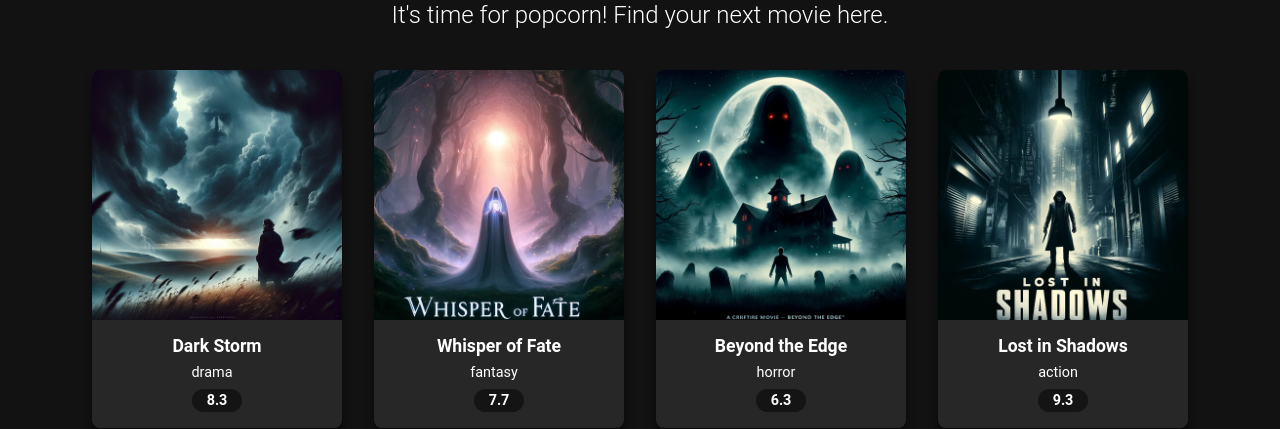
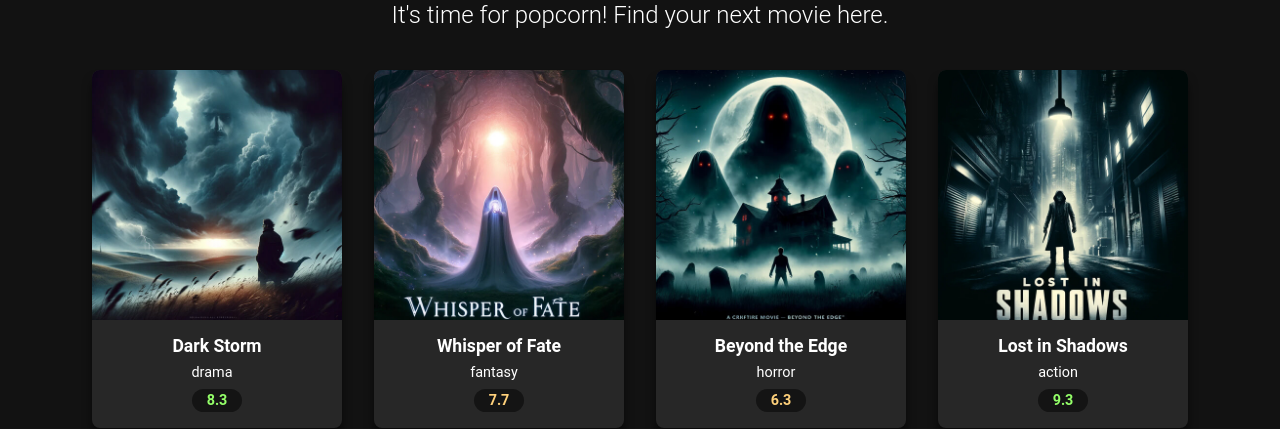
Before and after one commit to Anan328/React-JS-web-applications, a React (Create React App) app in the folder moviedux/: page / in a window 1280 px wide. Shown: the part 374-803 px from the top of the page. Built offline with nearby package versions, Linux system fonts and the light colour scheme.

Commit message:
Dynamic rating

```diff
--- /dev/null
+++ b/moviedux/src/components/MovieCard.js
@@ -0,0 +1,30 @@
+import React from "react";
+import "../styles.css";
+
+export default function MovieCard({ movie }) {
+  const handleError = (e) => {
+    e.target.src = "images/default.jpg";
+  };
+
+  const getRatingClass = (rating) => {
+    if (rating >= 8) return "rating-good";
+
+    if (rating >= 5 && rating < 8 ) return "rating-ok";
+
+    return "rating-bad";
+  };
+  return (
+    <div key={movie.id} className="movie-card">
+      <img
+        src={`images/${movie.image}`}
+        alt={movie.title}
+        onError={handleError}
+      ></img>
+      <div className="movie-card-info">
+        <h3 className="movie-card-title"> {movie.title} </h3>
+        <p className="movie-card-genre"> {movie.genre} </p>
+        <p className={`movie-card-rating ${getRatingClass(movie.rating)}`}> {movie.rating}  </p>
+      </div>
+    </div>
+  );
+}
--- a/moviedux/src/components/MoviesGrid.js
+++ b/moviedux/src/components/MoviesGrid.js
@@ -1,37 +1,25 @@
-import React, {useState, useEffect} from "react";
-import '../styles.css';
+import React, { useState, useEffect } from "react";
+import "../styles.css";
+import MovieCard from "./MovieCard";
 
-export default function MoviesGrid(){
+export default function MoviesGrid() {
+  const [movies, setMovies] = useState([]);
 
-    const [movies , setMovies] = useState([]);
-
-
-
-    useEffect(()=>{
+  useEffect(() => {
     fetch("movies.json")
-        .then(response=>{
+      .then((response) => {
         return response.json();
       })
-        .then( data=>{
-            setMovies(data)
-        })
-
-    },[]);
+      .then((data) => {
+        setMovies(data);
+      });
+  }, []);
 
   return (
     <div className="movies-grid">
-           {
-            movies.map(movie =>(
-                <div key={movie.id} className="movie-card">
-                    <img src={`images/${movie.image}`} alt={movie.title}></img>
-                    <div className="movie-card-info">
-                        <h3 className="movie-card-title"> {movie.title} </h3>
-                        <p className="movie-card-genre"> {movie.genre} </p>
-                        <p className="movie-card-rating"> {movie.rating} </p>
-                    </div>
-                </div>
-            ))
-           }
+      {movies.map((movie) => (
+        <MovieCard movie={movie} key={movie.id} />
+      ))}
     </div>
   );
 }
```
Lines whose indentation alone changed are shown as unchanged.
